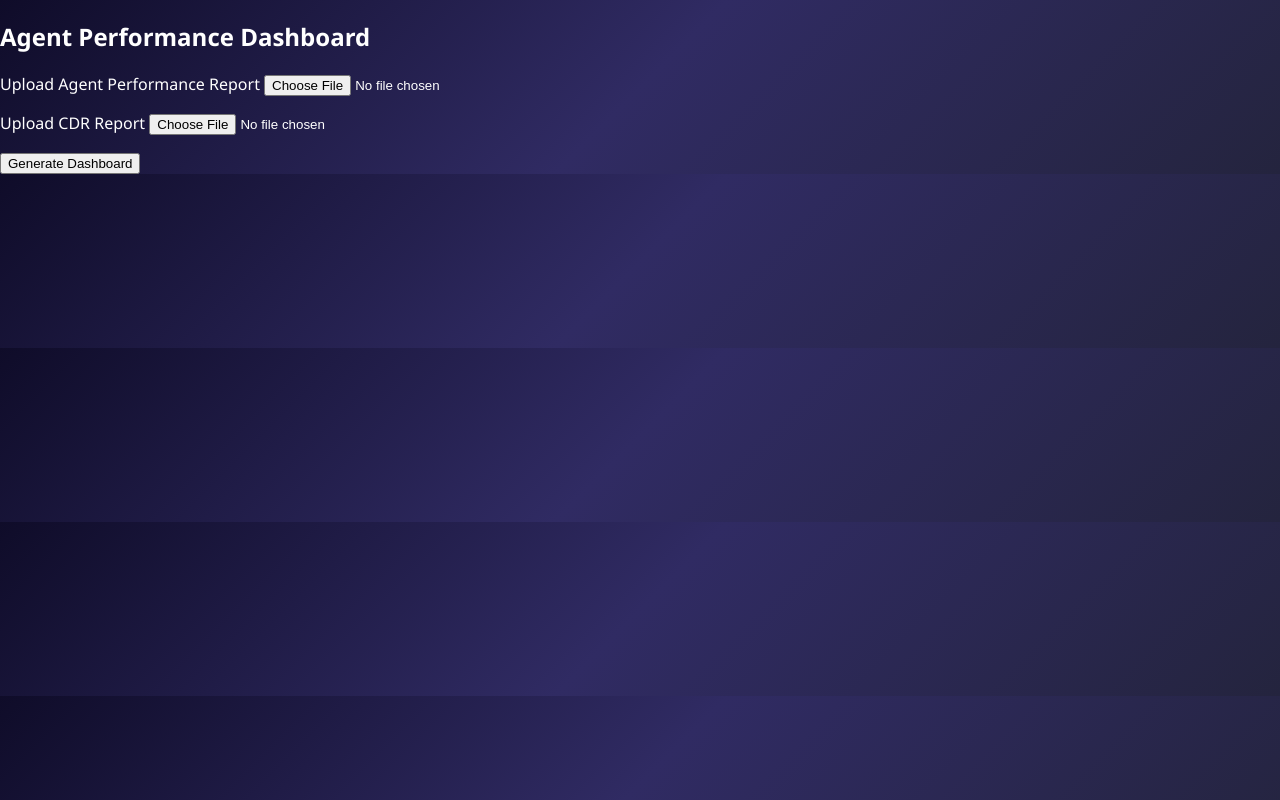
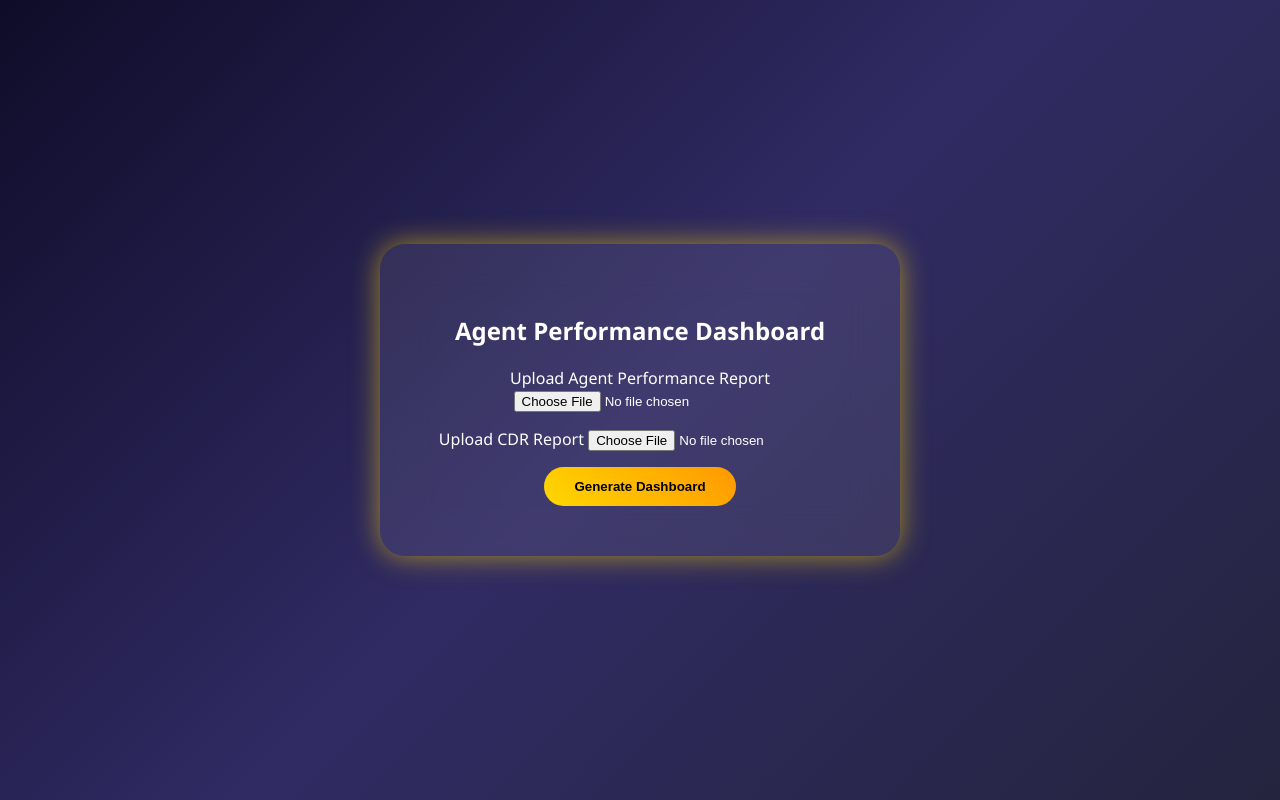
Before and after one commit to Viratmalakar/apr-report, a Flask app: page / in a window 1280 px wide. Run offline with Flask 3, Linux system fonts and the light colour scheme.

Commit message:
Enhance styles for upload and alert components

```diff
--- a/static/style.css
+++ b/static/style.css
@@ -3,31 +3,47 @@
     font-family: 'Segoe UI', sans-serif;
     background: linear-gradient(135deg, #0f0c29, #302b63, #24243e);
     color: white;
-    overflow-x: hidden;
+    text-align: center;
 }
 
-/* Particle Background */
 #particles-js {
     position: fixed;
     width: 100%;
     height: 100%;
     z-index: -1;
-    top: 0;
-    left: 0;
 }
 
-/* Header */
-.header {
-    text-align: center;
-    padding: 25px;
-    font-size: 36px;
-    font-weight: bold;
-    background: linear-gradient(90deg, #FFD700, #ffae00);
-    -webkit-background-clip: text;
-    -webkit-text-fill-color: transparent;
+.upload-wrapper {
+    height: 100vh;
+    display: flex;
+    justify-content: center;
+    align-items: center;
 }
 
-/* Summary Cards */
+.upload-box {
+    background: rgba(255,255,255,0.08);
+    backdrop-filter: blur(25px);
+    padding: 50px;
+    border-radius: 25px;
+    box-shadow: 0 0 30px rgba(255,215,0,0.4);
+    width: 420px;
+    animation: glowBorder 3s infinite alternate;
+}
+
+@keyframes glowBorder {
+    from { box-shadow: 0 0 20px rgba(255,215,0,0.4); }
+    to { box-shadow: 0 0 45px gold; }
+}
+
+button {
+    padding: 12px 30px;
+    background: linear-gradient(45deg, #FFD700, #ff9900);
+    border: none;
+    border-radius: 50px;
+    font-weight: bold;
+    cursor: pointer;
+}
+
 .summary {
     display: flex;
     justify-content: center;
```
Also changed, not shown: other parts of static/style.css (+7 -28 lines).
